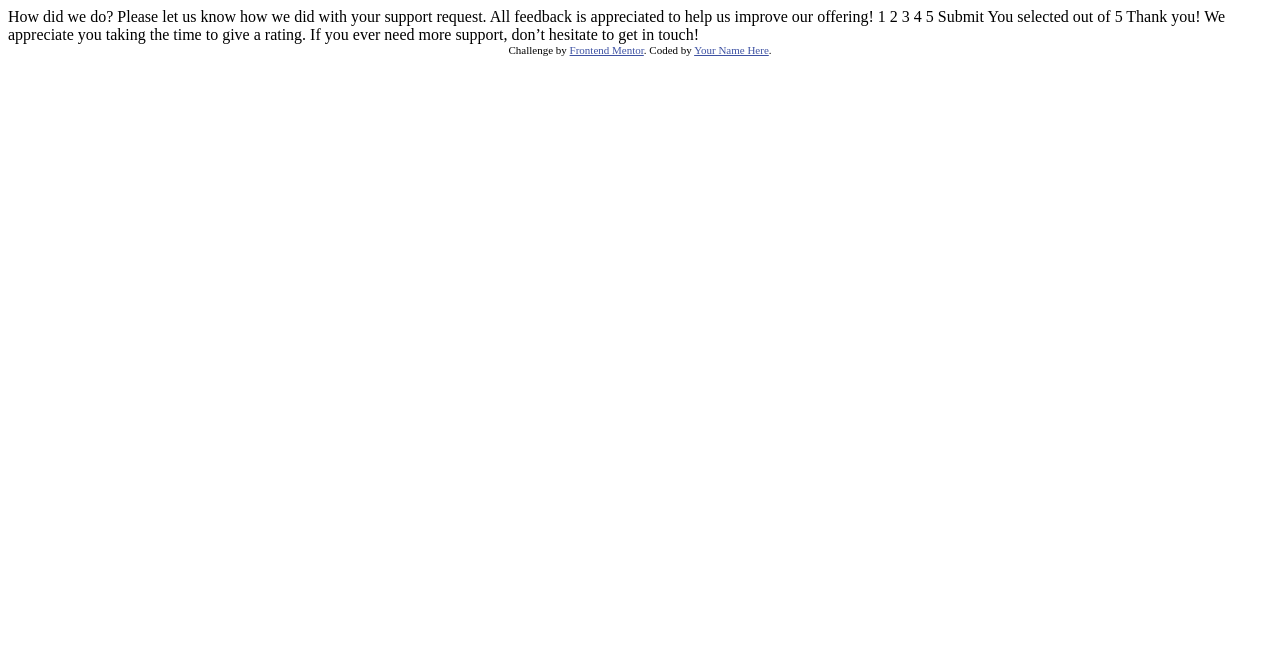
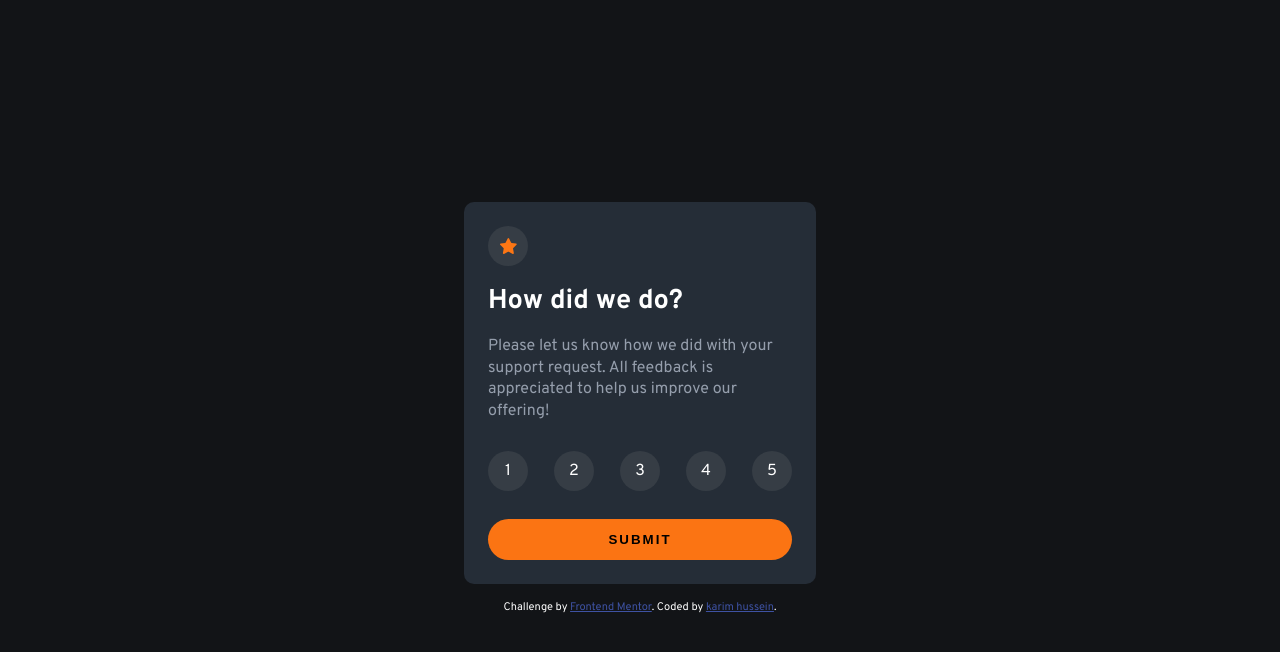
Before and after one commit to karim769/interactive-rating-component, a plain HTML site: page index.html in a window 1280 px wide. Drawn offline with Linux system fonts and the light colour scheme.

Commit message:
the first verstion so html,css and js

```diff
--- /dev/null
+++ b/index.css
@@ -0,0 +1,166 @@
+:root
+{
+
+    /* - Family: [Overpass] */
+    /* - Weights: 400, 700 */
+
+    --family: Overpass;
+
+
+    /* Colors */
+
+     /* Primary */
+
+--Orange: hsl(25, 97%, 53%);
+
+  /* Neutral */
+
+--White: hsl(0, 0%, 100%);
+--Light-Grey: hsl(217, 12%, 63%);
+--Dark-Blue: hsl(213, 19%, 18%);
+--Very-Dark-Blue: hsl(216, 12%, 8%);
+
+}
+
+*{
+
+box-sizing: border-box;
+margin: 0;
+padding: 0;
+
+}
+
+body
+{
+
+font-family: var(--family);
+    display: flex;
+    flex-direction: column;
+    align-items: center;
+    justify-content: center;
+    height: 100vh;
+    color: var(--White);
+background-color: var(--Very-Dark-Blue);
+}
+
+main
+{
+
+    background-color: var(--Dark-Blue);
+    margin: 1em;
+    padding: 1.5em;
+    border-radius: 10px;
+    max-width: 22em;
+}
+
+h1
+{
+    margin: revert ;
+    font-weight: 700;
+    font-size: 1.7rem;
+}
+
+p{
+
+    color: var(--Light-Grey);
+    line-height: 135%;
+}
+
+.circle
+{
+    width:2.5em;
+    height: 2.5em;
+    border-radius: 100%;
+    display: flex;
+    justify-content: center;
+    align-items: center;
+    background-color:hsl(213deg 11.81% 24.08%);
+
+}
+
+
+
+.first-card >div:nth-of-type(2)
+{
+
+    display: flex;
+    justify-content: space-between;
+    align-items: center;
+    min-height: 6em;
+
+}
+
+
+.first-card >div:nth-of-type(2) div{
+    transition: 200ms;
+cursor: pointer;
+
+
+}
+
+.first-card >div:nth-of-type(2) div:hover{
+    cursor: pointer;
+    background-color: var(--Orange);
+    color:var(--Very-Dark-Blue);
+    }
+
+
+    .selected
+    {
+
+        background-color: white;
+        color: black;
+
+    }
+
+
+form input{
+
+    width: 100%;
+    background-color: var(--Orange);
+    text-transform: uppercase;
+    padding:1em 0;
+    border-radius: 25px;
+    border: none;
+    font-weight: 700;
+    letter-spacing: 2px;
+    cursor: pointer;
+    transition: 200ms;
+
+}
+
+form input:hover
+{
+
+background-color: var(--White);
+
+}
+
+.second-card
+{
+
+    text-align: center;
+
+}
+.second-card img{
+
+    margin: 1em auto;
+}
+
+.second-card div{
+
+    color: var(--Orange);
+    margin: auto;
+    padding: 0.7em;
+    font-weight: 400;
+    opacity: 0.7;
+    width: fit-content;
+    border-radius: 1.5em;
+    background-color: hsl(213deg 11.81% 24.08%);
+}
+
+.second-card div p{
+
+
+
+}
--- a/index.html
+++ b/index.html
@@ -3,6 +3,16 @@
 <head>
   <meta charset="UTF-8">
   <meta name="viewport" content="width=device-width, initial-scale=1.0"> <!-- displays site properly based on user's device -->
+
+  <!-- - Family: [Overpass] -->
+
+  <link rel="preconnect" href="https://fonts.googleapis.com">
+<link rel="preconnect" href="https://fonts.gstatic.com" crossorigin>
+<link href="https://fonts.googleapis.com/css2?family=Overpass:ital,wght@0,100..900;1,100..900&display=swap" rel="stylesheet">
+
+<!-- the index file for all styling -->
+
+<link rel="stylesheet" href="./index.css">
 
   <link rel="icon" type="image/png" sizes="32x32" href="./images/favicon-32x32.png">
 
@@ -16,34 +26,40 @@
 </head>
 <body>
 
+
   <!-- Rating state start -->
+  <main>
+    <div class="first-card">
+    <div class="circle">
+    <img  src="./images/icon-star.svg" alt="icon star">
+  </div>
+    <h1>How did we do?</h1>
+    <p>Please let us know how we did with your support request. All feedback is appreciated
+      to help us improve our offering!</p>
 
-  How did we do?
+      <div>
+        <div class="circle clicked">1</div>
+        <div class="circle clicked" >2</div>
+        <div class="circle clicked">3</div>
+        <div class="circle clicked">4</div>
+        <div class="circle clicked">5</div>
+      </div>
 
-  Please let us know how we did with your support request. All feedback is appreciated
-  to help us improve our offering!
+      <form >
+        <input type="submit" value="submit">
+      </form>
 
-  1 2 3 4 5
-
-  Submit
-
-  <!-- Rating state end -->
-
-  <!-- Thank you state start -->
-
-  You selected <!-- Add rating here --> out of 5
-
-  Thank you!
-
-  We appreciate you taking the time to give a rating. If you ever need more support,
-  don’t hesitate to get in touch!
-
-  <!-- Thank you state end -->
+    </div>
+</main>
 
 
+<footer>
   <div class="attribution">
     Challenge by <a href="https://www.frontendmentor.io?ref=challenge" target="_blank">Frontend Mentor</a>.
-    Coded by <a href="#">Your Name Here</a>.
+    Coded by <a href="#">karim hussein</a>.
   </div>
+</footer>
+
+<script src="index.js"></script>
 </body>
 </html>
--- /dev/null
+++ b/index.js
@@ -0,0 +1,77 @@
+
+
+let mainElement=document.querySelector("main");
+
+let ratesCounter=0;
+
+
+
+ let rateElements= document.querySelectorAll(".clicked");
+    rateElements.forEach(function(rate){
+
+      rate.addEventListener("click",function(e){
+
+          if(e.target){
+
+            if(ratesCounter!=0){
+
+          rateElements.forEach(function(element){
+
+          if(element.textContent==ratesCounter){
+
+            element.classList.remove("selected");
+
+          }
+
+          })
+
+        }
+
+        this.classList.add("selected");
+        ratesCounter=Number(this.textContent);
+      }
+
+
+      })
+
+  } )
+
+
+
+
+
+
+
+
+const inputElement=document.querySelector("input");
+
+ inputElement.addEventListener('click', function(){
+
+
+  if(ratesCounter!=0){
+
+  const thankYouCard=` <div class="second-card">
+
+  <img src="./images/illustration-thank-you.svg" alt="illustration thank you">
+
+    <div>You selected <span>${ratesCounter}</span> out of 5</div>
+
+    <h1>Thank you!</h1>
+
+    <p> We appreciate you taking the time to give a rating. If you ever need more support,
+      don’t hesitate to get in touch!</p>
+</div>
+
+`;
+
+
+     mainElement.innerHTML=thankYouCard;
+  }else{
+
+
+    window.alert("Please rate befor submit !");
+
+  }
+
+
+});
```
